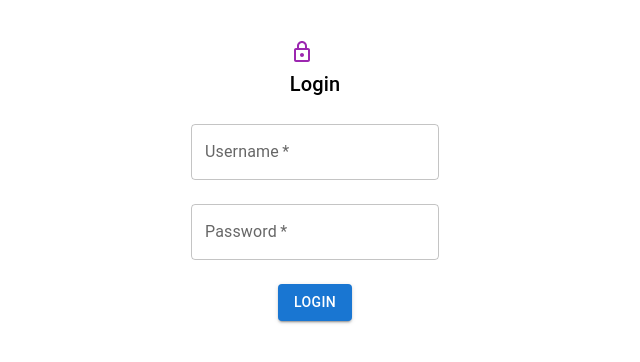
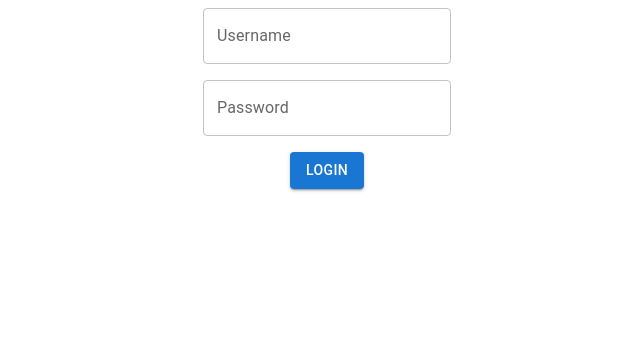
Before and after one commit to mrrda1969/elms, a React (Vite) app: page /app/login in a window 1280 px wide. Shown: the top 362 px of the page, without its empty margins (313-953 px from the left). Built offline with nearby package versions, Linux system fonts and the light colour scheme.

Commit message:
implementing the login and register functions

```diff
--- a/package.json
+++ b/package.json
@@ -16,6 +16,7 @@
     "@mui/material": "^5.15.11",
     "axios": "^1.6.8",
     "bootstrap": "^5.3.3",
+    "jsonwebtoken": "^9.0.2",
     "react": "^18.2.0",
     "react-bootstrap": "^2.10.1",
     "react-dom": "^18.2.0",
--- a/src/App.jsx
+++ b/src/App.jsx
@@ -2,6 +2,7 @@ import { BrowserRouter, Route, Routes } from "react-router-dom";
 import Registration from "./auth/Register";
 import Login from "./auth/Login";
 import Home from "./components/Home";
+import Protected from "./components/Protected";
 
 function App() {
   return (
@@ -10,6 +11,7 @@ function App() {
         <Route path="/" element={<Home />} />
         <Route path="/register" element={<Registration />} />
         <Route path="/login" element={<Login />} />
+        <Route path="/protected" element={<Protected />} />
       </Routes>
     </BrowserRouter>
   );
--- a/src/auth/Login.jsx
+++ b/src/auth/Login.jsx
@@ -1,67 +1,80 @@
 import { useState } from "react";
-import { TextField, Button, Typography, Grid } from "@mui/material";
-import { LockOutlined } from "@mui/icons-material";
+import axios from "axios";
+import { Grid, TextField, Button } from "@mui/material";
+import apiList from "../lib/apiList";
+import { Navigate } from "react-router-dom";
 
 const Login = () => {
-  const [formData, setFormData] = useState({
+  const [loginDetails, setLoginDetails] = useState({
     username: "",
     password: "",
   });
 
-  const handleChange = (event) => {
-    const { name, value } = event.target;
-    setFormData({ ...formData, [name]: value });
+  const [error, setError] = useState(null);
+
+  const handleInput = (key, value) => {
+    setLoginDetails({
+      ...loginDetails,
+      [key]: value,
+    });
   };
 
-  const handleSubmit = (event) => {
+  const handleSubmit = async (event) => {
     event.preventDefault();
-    // Add your login logic here
-    console.log(formData); // Pass the login data to the parent component
+    axios
+      .post(apiList.login, loginDetails)
+      .then((response) => {
+        if (response.data) {
+          localStorage.setItem("token", response.data.token);
+          <Navigate to="/protected" />;
+        } else {
+          setError("Invalid credentials");
+        }
+        console.log(response);
+      })
+      .catch((error) => {
+        setError("Internal Server Error");
+        console.log(error);
+      });
   };
 
   return (
     <form onSubmit={handleSubmit}>
       <Grid
         container
-        spacing={3}
+        spacing={2}
+        alignItems="center"
+        justifyContent="center"
         direction="column"
-        alignItems="center"
-        padding={4}
-        xs={12}
       >
-        <Grid item alignItems="center">
-          <LockOutlined color="secondary" />
-          <Typography variant="h6">Login</Typography>
-        </Grid>
-
         <Grid item>
           <TextField
-            fullWidth
             label="Username"
-            name="username"
-            value={formData.username}
-            onChange={handleChange}
-            required
+            variant="outlined"
+            value={loginDetails.username}
+            onChange={(event) => handleInput("username", event.target.value)}
           />
         </Grid>
 
         <Grid item>
           <TextField
-            fullWidth
+            label="Password"
             type="password"
-            label="Password"
-            name="password"
-            value={formData.password}
-            onChange={handleChange}
-            required
+            variant="outlined"
+            value={loginDetails.password}
+            onChange={(event) => {
+              handleInput("password", event.target.value);
+            }}
           />
         </Grid>
 
         <Grid item>
-          <Button type="submit" variant="contained" color="primary">
+          <Button type="submit" variant="contained">
             Login
           </Button>
         </Grid>
+
+        {error && <div style={{ color: "red" }}>{error}</div>}
       </Grid>
     </form>
   );
--- /dev/null
+++ b/src/components/Protected.jsx
@@ -0,0 +1,13 @@
+import { Navigate, useLocation } from "react-router-dom";
+
+const Protected = () => {
+  const location = useLocation();
+  const token = localStorage.getItem("token");
+
+  if (!token) {
+    return <Navigate to="/login" state={{ from: location }} replace />;
+  }
+  return <div>Protected Content</div>;
+};
+
+export default Protected;
--- a/src/lib/apiList.jsx
+++ b/src/lib/apiList.jsx
@@ -2,7 +2,8 @@ export const server = "http://127.0.0.1:4400";
 
 const apiList = {
   users: `${server}/users`,
-  signup: `${server}/users/add`,
+  signup: `${server}/users/adduser`,
+  login: `${server}/users/login`,
 };
 
 export default apiList;
```
Also changed, not shown: 2 other files (tests, documents, lock files or other folders).
